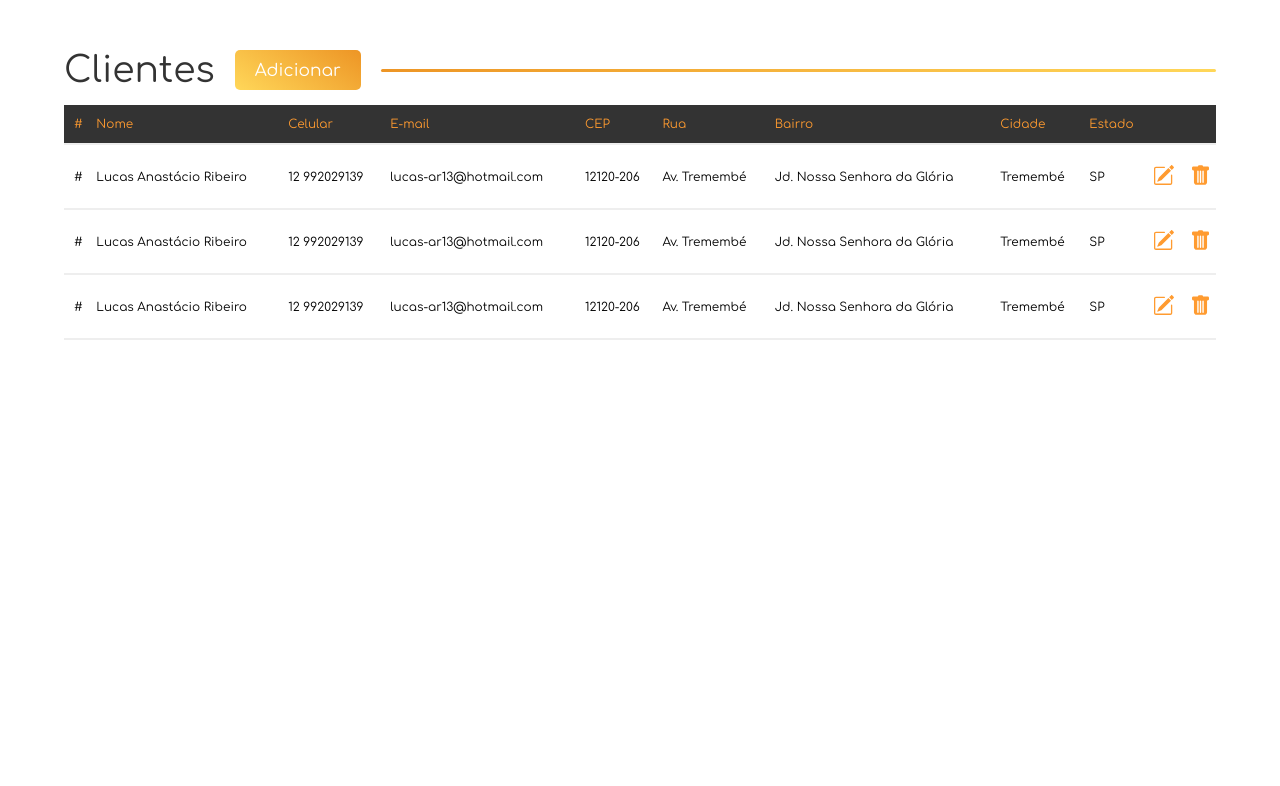
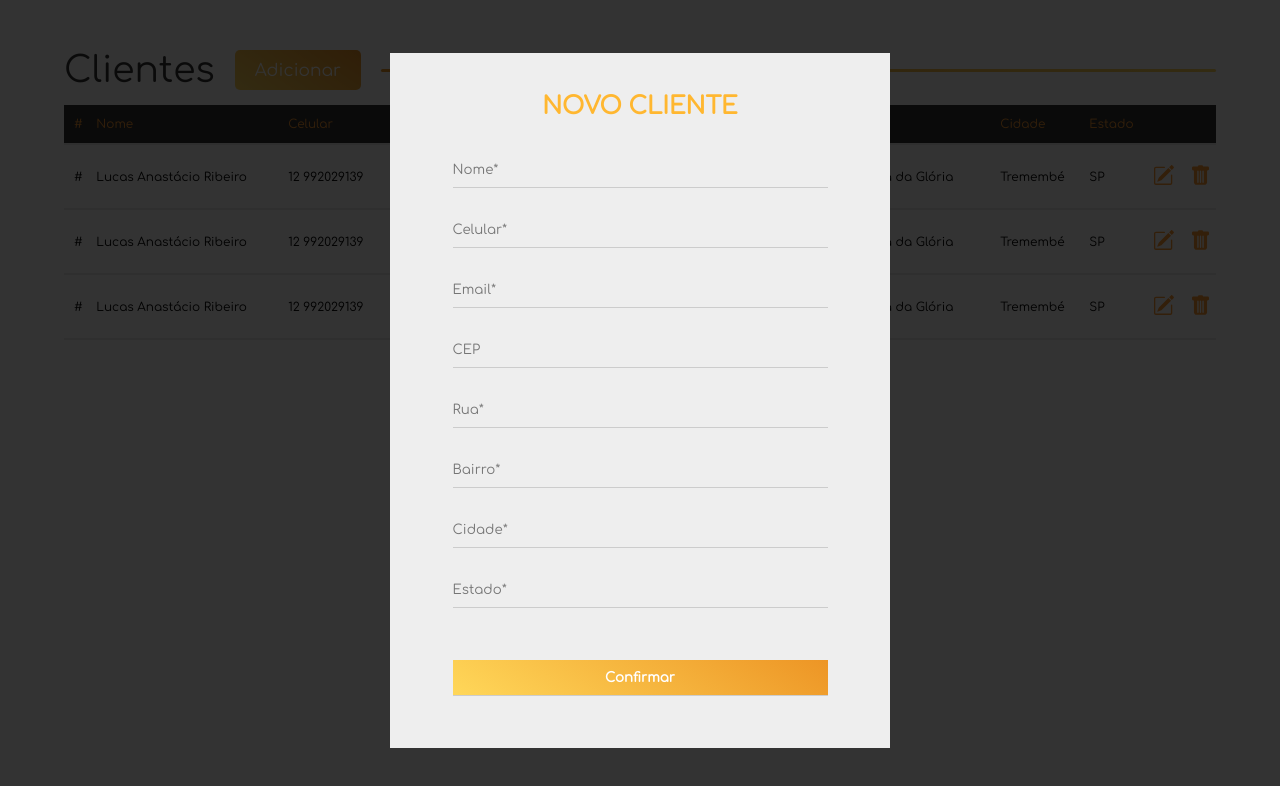
Before and after one commit to lucasar2303/cadastroDeClientes, a plain HTML site: page index.html in a window 1280 px wide. Both pictures are taken after a click on the button "Adicionar". Drawn offline with Linux system fonts and the light colour scheme.

Commit message:
Modal para adicionar clientes
Janela Modal com o formulário para adicionar clientes integrado  ( Não funcionável )

```diff
--- /dev/null
+++ b/css/modal.css
@@ -0,0 +1,72 @@
+.modal{
+    position: absolute;
+
+    top: 0;
+    left: 0;
+    right: 0;
+    bottom: 0;
+    display: flex;
+    align-items: center;
+    justify-content: center;
+    visibility: hidden;
+}
+
+.modal-active{
+    visibility: visible;
+}
+
+.modalClose{
+    position: absolute;
+    top: 0;
+    left: 0;
+    right: 0;
+    bottom: 0;
+    background-color: rgba(0, 0, 0, 0.801);
+    z-index: 0;
+
+}
+
+.form-add{
+    background-color: #eee;
+    width: 80%;
+    max-width: 500px;
+    display: flex;
+    justify-content: center;
+    align-items: center;
+    flex-direction: column;
+    padding-top: 40px;
+    padding-bottom: 40px;
+    z-index: 1;
+}
+
+
+
+.form-add h2{
+    font-family: "Comfortaa";
+    color: #ffb730;
+    text-transform: uppercase;
+    margin-bottom: 20px;
+}
+
+
+
+.form-add input{
+    margin: 12px;
+    border: none;
+    width: 75%;
+    padding: 10px 0px;
+    background-color: #eee;
+    border-bottom: 1px solid #ccc;
+    font-family: "Comfortaa";
+    color: #111;
+    box-sizing: content-box;
+
+}
+
+.form-add .button-add-form{
+    background: rgb(255,215,89);
+    background: linear-gradient(34deg, rgba(255,215,89,1) 0%, rgba(237,149,37,1) 100%);
+    font-weight: 600;
+    color: #fff;
+    margin-top: 40px;
+}
--- a/css/style.css
+++ b/css/style.css
@@ -63,6 +63,11 @@ table{
 
 .row-table{
     border-bottom: 2px solid #eee;
+    background-color: #fff;
+}
+
+.row-table:hover{
+    background-color: rgb(250, 250, 250);
 }
 
 #first-row-table th{
@@ -78,9 +83,9 @@ table{
     text-align: left;
     padding: 20px 0px 20px 10px;
     border: none;
-    background-color: #eee;
+
     margin: 0;
-    background-color: #fff;
+    background-color: transparent;
 }
 
 .button-edit{
--- a/index.html
+++ b/index.html
@@ -6,12 +6,13 @@
     <meta name="viewport" content="width=device-width, initial-scale=1.0">
     <title>Document</title>
     <link rel="stylesheet" href="./css/style.css">
+    <link rel="stylesheet" href="./css/modal.css">
 </head>
 <body>
     <div class="content">
         <div class="header">
             <h1 class="title">Clientes</h1>
-            <button id="button-add">Adicionar</button>
+            <button id="button-add" onclick="modalOpen()">Adicionar</button>
             <span id="line"> </span>
         </div>
         <table>
@@ -74,6 +75,35 @@
              </tbody>
         </table>
     </div>
+    <div class="modal">
+        <div class="modalClose"></div>
+        <form class="form-add" method="get" action=".">
+
+
+            <h2>Novo Cliente</h2>
+
+            <input name="nome" type="text" required placeholder="Nome*" id="nome" size="60" />
+
+            <input name="celular" type="text" required placeholder="Celular*" id="celular" size="60" />
+
+            <input name="email" type="text" required placeholder="Email*" id="email" size="60" />
+
+            <input name="cep" type="text" placeholder="CEP" id="cep" value="" size="10" maxlength="9"
+                    />
+
+            <input name="rua" type="text" required placeholder="Rua*" id="rua" size="60" />
+
+            <input name="bairro" type="text" required placeholder="Bairro*" id="bairro" size="40" />
+
+            <input name="cidade" type="text" required placeholder="Cidade*" id="cidade" size="40" />
+
+            <input name="uf" type="text" id="uf" required placeholder="Estado*" size="2" maxlength="2" />
+
+            <input type="button" class="button-add-form" value="Confirmar">
+          </form>
+    </div>
+
+    <script src="./js/script.js"></script>
 
 </body>
 </html>
--- /dev/null
+++ b/js/script.js
@@ -0,0 +1,12 @@
+let modalCloseElement = document.querySelector('.modalClose');
+
+let modal = document.querySelector('.modal')
+function modalOpen(){
+    modal.classList.add('modal-active');
+}
+
+function modalClose(){
+    modal.classList.remove('modal-active');
+}
+
+modalCloseElement.addEventListener("click" , modalClose, false);
```
